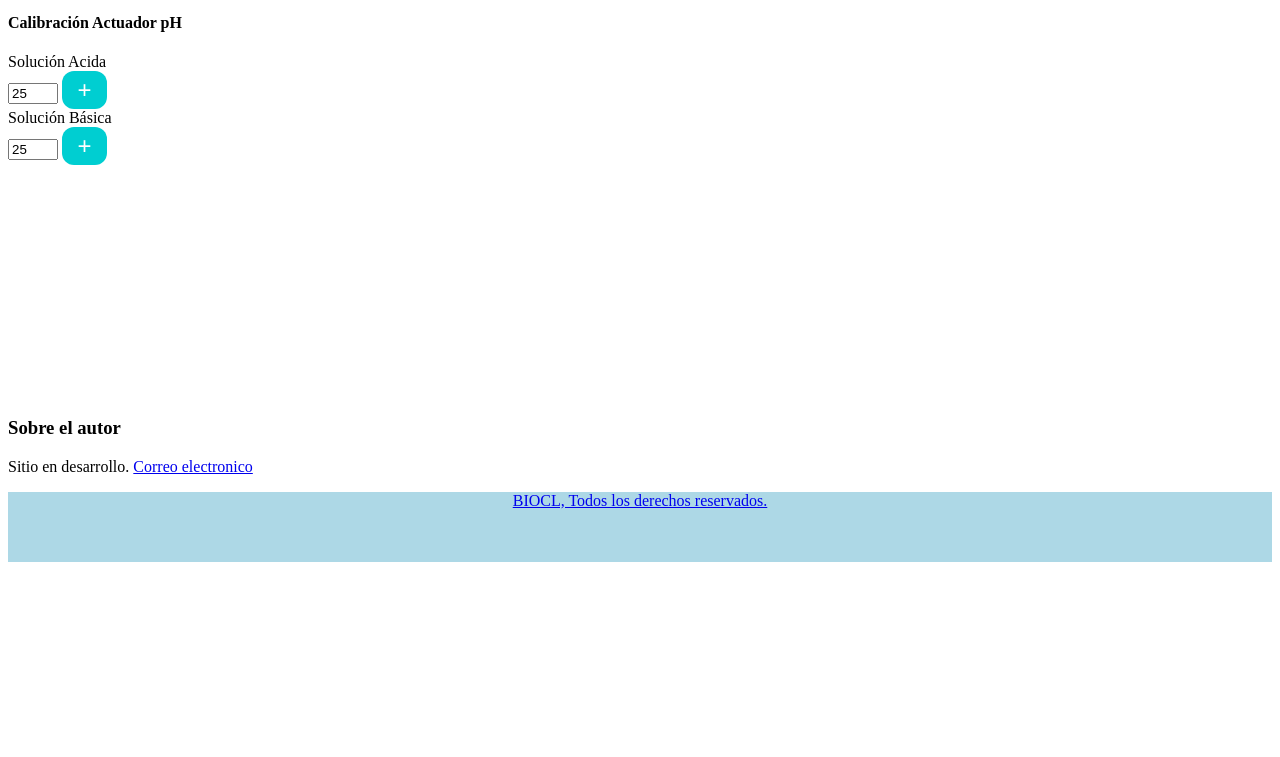
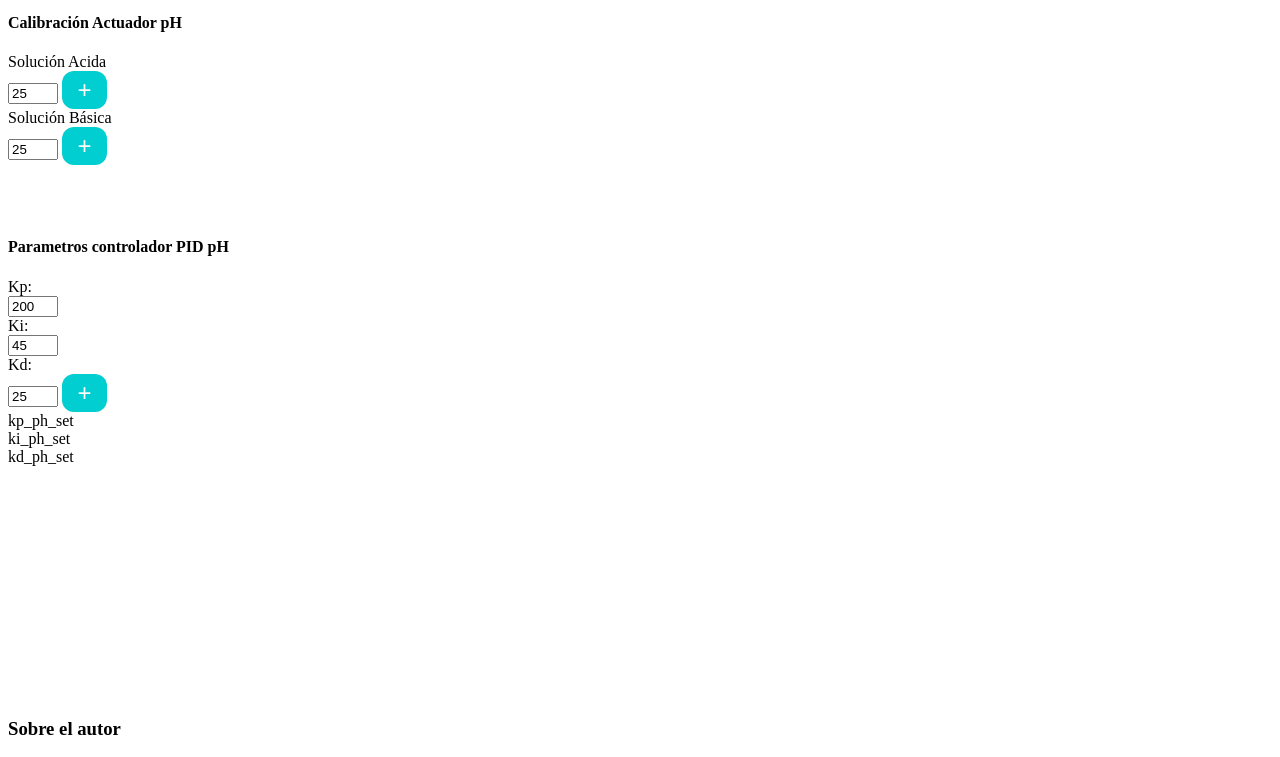
Before and after one commit to hooper2chile/biocl_system, a Flask app: page /calibrar in a window 1280 px wide. Shown: the part 840-1597 px from the top of the page. Before the commit the page ends 1402 px from the top, so only its background shows below. Run offline with Flask 2, Linux system fonts and the light colour scheme; parts of the project's set-up code (start-up, migrations or seed data) failed here and were passed over.

Commit message:
pid html

```diff
--- a/app.py
+++ b/app.py
@@ -15,9 +15,20 @@ else:
 
 
 SPEED_MAX = 150 #150 [rpm]
+
 kp = 200
 ki = 45 # ki = kp/Ti
 kd = 0  # kd = kp*Td
+
+u_set  = [-SPEED_MAX,+SPEED_MAX]
+k_pid_ph   = [kp,ki,kd]
+k_pid_temp = [kp,ki,kd]
+
+ph_set = [0,0,0,0]
+od_set = [0,0,0,0]
+temp_set = [0,0,0,0]
+
+set_data = [0,0,0,0,0,1,1,1,1,1,0,0,0]
 
 
 # Set this variable to "threading", "eventlet" or "gevent" to test the
@@ -31,12 +42,6 @@ app.config['SECRET_KEY'] = 'secret!'
 socketio = SocketIO(app, async_mode=async_mode)
 thread1 = None
 
-u_set  = [-SPEED_MAX,+SPEED_MAX]
-k_pid  = [kp,ki,kd]
-ph_set = [0,0,0,0]
-od_set = [0,0,0,0]
-temp_set = [0,0,0,0]
-set_data = [0,0,0,0,0,1,1,1,1,1,0,0,0]
 
 #CONFIGURACION DE PAGINAS WEB
 @app.route('/', methods=['GET', 'POST'])
@@ -82,27 +87,6 @@ def descargar_csv(path):
     return send_from_directory(directory='./csv', filename=path2)
 
 
-'''
-@app.route('/descargar')
-def csv_get():
-    testa = []
-    testb = []
-    for i in range(1,len(APIRest)):
-        testa.append(str(APIRest[i][0]))
-        testb.append(str(APIRest[i][1]))
-
-    csv = []
-    for i in range(1, len(APIRest)):
-        #csv[i] = testa[i] + testb[i]
-        csv = '1\n'
-
-    return Response(
-                        csv,
-                        mimetype="text/csv",
-                        headers={"Content-disposition":
-                                 "attachment; filename=myplot.csv"}
-                    )
-'''
 
 #CONFIGURACION DE FUNCIONES SocketIO
 #Connect to the Socket.IO server. (Este socket es OBLIGACION)
@@ -118,6 +102,7 @@ def function_thread():
     emit('od_calibrar',   {'set': od_set})
     emit('temp_calibrar', {'set': temp_set})
     emit('u_calibrar',    {'set': u_set})
+    emit('u_pid_ph',     {'set': k_pid_ph})
 
     global thread1
     if thread1 is None:
@@ -184,7 +169,7 @@ def setpoints(dato):
 def calibrar_ph(dato):
     global ph_set
     #se reciben los parametros para calibración
-    setting = [ dato['ph'], dato['iph'], dato['medx'] ]
+    #setting = [ dato['ph'], dato['iph'], dato['medx'] ]
 
     #ORDEN DE: ph_set:
     #ph_set = [ph1_set, iph1_set, ph2_set, iph2_set]
@@ -233,12 +218,14 @@ def calibrar_ph(dato):
     except:
         logging.info("no se pudo guardar parameters en ph_set.txt")
 
+
+
 #CALIBRACION OXIGENO DISUELTO
 @socketio.on('od_calibrar', namespace='/biocl')
 def calibrar_od(dato):
     global od_set
     #se reciben los parametros para calibración
-    setting = [ dato['od'], dato['iod'], dato['medx'] ]
+    #setting = [ dato['od'], dato['iod'], dato['medx'] ]
 
     #ORDEN DE: od_set:
     #ph_set = [od1_set, iod1_set, od2_set, iod2_set]
@@ -296,7 +283,7 @@ def calibrar_od(dato):
 def calibrar_temp(dato):
     global temp_set
     #se reciben los parametros para calibración
-    setting = [ dato['temp'], dato['itemp'], dato['medx'] ]
+    #setting = [ dato['temp'], dato['itemp'], dato['medx'] ]
 
     #ORDEN DE: od_set:
     #ph_set = [od1_set, iod1_set, od2_set, iod2_set]
@@ -349,12 +336,12 @@ def calibrar_temp(dato):
 
 
 
-#Calibración Actuador
+#CALIBRACION ACTUADOR
 @socketio.on('u_calibrar', namespace='/biocl')
-def calibrar_temp(dato):
+def calibrar_u(dato):
     global u_set
     #se reciben los parametros para calibración
-    setting = [ dato['u_acido_max'], dato['u_base_max']]
+    #setting = [ dato['u_acido_max'], dato['u_base_max'] ]
 
     try:
         u_set[0] = int(dato['u_acido_max'])
@@ -378,6 +365,34 @@ def calibrar_temp(dato):
     socketio.emit('u_calibrar', {'set': u_set}, namespace='/biocl', broadcast=True)
 
 
+
+#CALIBRAR PID_PH
+@socketio.on('u_pid_ph', namespace='/biocl')
+def calibrar_pid_ph(dato):
+    global k_pid_ph
+
+    setting = [ dato['kp_ph'], dato['ki_ph'], dato['kd_ph'] ]
+
+    try:
+        k_pid_ph[0] = float(setting[0])
+        k_pid_ph[1] = float(setting[1])
+        k_pid_ph[2] = float(setting[2])
+
+    except:
+        k_pid_ph = [kp, ki, kd]
+
+    try:
+        f = open("pid_ph_set.txt","w")
+        f.write(str(k_pid_ph) + '\n')
+        f.close()
+
+        communication.actuador(2,k_pid_ph)
+
+    except:
+        logging.info("no se pudo guardar en k_pid_ph.txt")
+
+    #Con cada cambio en los parametros, se vuelven a emitir a todos los clientes.
+    socketio.emit('u_pid_ph', {'set': k_pid_ph}, namespace='/biocl', broadcast=True)
 
 
 
--- a/static/js/calibrar.js
+++ b/static/js/calibrar.js
@@ -103,7 +103,7 @@ var socket = io.connect(location.protocol + '//' +
 
 
           //CALIBRAR ACTUADOR
-          //se emiten la calibración hacia el servidor
+          //se emite la calibración hacia el servidor
           $('form#calibrar_u').submit(function(event) {
               socket.emit('u_calibrar',
                           {   u_acido_max : $('#u_a').val(),
@@ -127,5 +127,42 @@ var socket = io.connect(location.protocol + '//' +
           });
 
 
+          /////////////////////
+          //CALIBRAR PID PH
+          //se emite la calibración hacia el servidor
+          $('form#pid_ph').submit(function(event) {
+              socket.emit('u_pid_ph',
+                          {   kp_ph : $('#kp_ph').val(),
+                              ki_ph : $('#ki_ph').val(),
+                              kd_ph : $('#kd_ph')
+                           });
+
+                //console.log("en socket.emit u_pid_ph:");
+                //console.log( $('#kp_ph').val() );
+                //console.log( $('#ki_ph').val() );
+              return false;
+          });
+
+          //se escuchan desde el servidor los valores seteados para calibración.
+          socket.on('u_pid_ph', function(msg) {
+            $('#kp_ph_set').text('Kp: ' + msg.set[0]).html();
+            $('#ki_ph_set').text('Ki: ' + msg.set[1]).html();
+            $('#kd_ph_set').text('Kd: ' + msg.set[2]).html();
+            //test
+            console.log( msg.set[0] );
+            console.log( msg.set[1] );
+            console.log( msg.set[2] );
+
+          });
+
+
+
+
+
+
+
+
+
+
 
 });
--- a/templates/calibrar.html
+++ b/templates/calibrar.html
@@ -150,6 +150,43 @@
 
 
 
+<!parametros pid_ph>
+<h4>Parametros controlador PID pH</h4>
+<form id="pid_ph" method="POST" action='#'>
+  <div> Kp:</div>
+      <input type="number"
+             id="kp_ph"
+             style="width: 50px;"
+             value="200"
+             min="-500"
+             max="500"
+             step="0.1"
+      />
+  <div> Ki:</div>
+      <input type="number"
+             id="ki_ph"
+             style="width: 50px;"
+             value="45"
+             min="-500"
+             max="500"
+             step="0.1"
+      />
+  <div> Kd:</div>
+      <input type="number"
+             id="kd_ph"
+             style="width: 50px;"
+             value="25"
+             min="-500"
+             max="500"
+             step="0.1"
+      />
+      <button type="submit" class="button_apply"> + </button>
+  </div>
+  <div id="kp_ph_set">kp_ph_set</div>
+  <div id="ki_ph_set">ki_ph_set</div>
+  <div id="kd_ph_set">kd_ph_set</div>
+</form><br><br>
+
 
 
 
```
Also changed, not shown: communication.py (+27 -6 lines), 1 other file.
